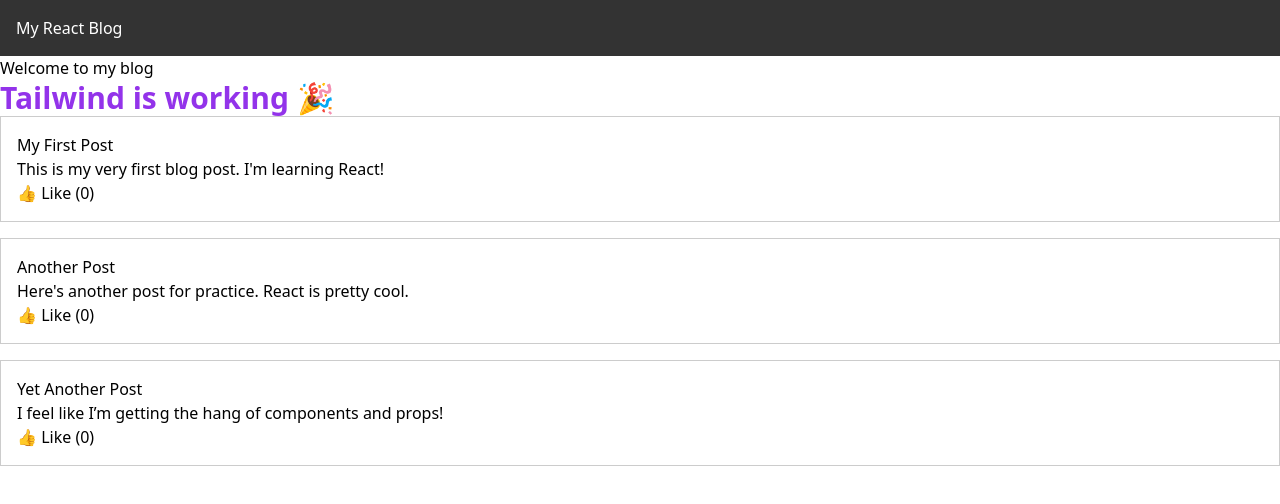
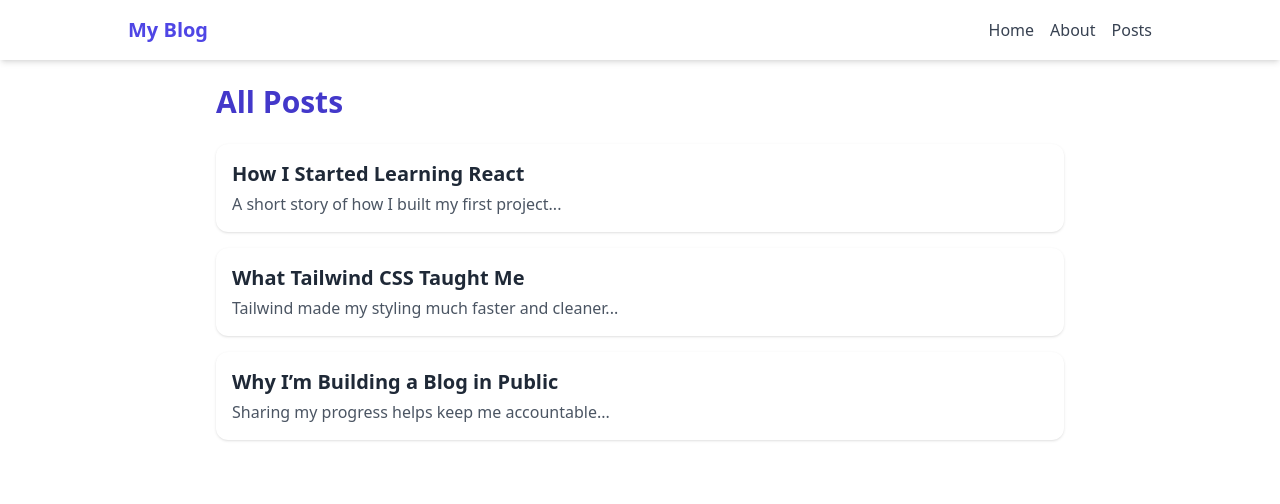
Before and after one commit to iamregha/react-blog-project, a React (Create React App) app: page /posts in a window 1280 px wide. Shown: the top 504 px of the page. Built offline with nearby package versions, Linux system fonts and the light colour scheme.

Commit message:
Day 3: Add Navbar, routing, and post list layout

```diff
--- a/package.json
+++ b/package.json
@@ -9,6 +9,7 @@
     "@testing-library/user-event": "^13.5.0",
     "react": "^19.1.0",
     "react-dom": "^19.1.0",
+    "react-router-dom": "^7.6.2",
     "react-scripts": "5.0.1",
     "web-vitals": "^2.1.4"
   },
--- a/src/App.js
+++ b/src/App.js
@@ -1,43 +1,20 @@
-import React from 'react';
-import Header from './Header';
-import Post from './Post';
+import Posts from "./pages/Posts";
+import { BrowserRouter as Router, Routes, Route } from "react-router-dom";
+import Navbar from "./components/Navbar";
+import Home from "./pages/Home";
+import About from "./pages/About";
 
 function App() {
-  const posts = [
-    {
-      id: 1,
-      title: 'My First Post',
-      content: 'This is my very first blog post. I\'m learning React!',
-    },
-    {
-      id: 2,
-      title: 'Another Post',
-      content: 'Here\'s another post for practice. React is pretty cool.',
-    },
-    {
-      id: 3,
-      title: 'Yet Another Post',
-      content: 'I feel like I’m getting the hang of components and props!',
-    },
-  ];
-
   return (
-    <div>
-      <Header />
-      <h1>Welcome to my blog</h1>
-      <h1 className="text-3xl font-bold text-purple-600">Tailwind is working 🎉</h1>
-
-      {posts.map((post) => (
-        <Post key={post.id} title={post.title} content={post.content} />
-      ))}
-    </div>
+    <Router>
+      <Navbar />
+      <Routes>
+        <Route path="/" element={<Home />} />
+        <Route path="/about" element={<About />} />
+        <Route path="/posts" element={<Posts />} />
+      </Routes>
+    </Router>
   );
 }
 
 export default App;
-// This code defines the main App component for a simple React blog application.
-// It imports the Header and Post components, defines a list of posts, and renders them in the main application view.
-// The App component serves as the root of the application, displaying a header and a list of blog posts.
-// The posts are passed to the Post component, which handles displaying each post's title and content.
-// The Header component is displayed at the top of the page, providing a consistent header for the blog.
-// The App component is the main entry point for the React application, rendering the header and a list of posts.
--- /dev/null
+++ b/src/components/Navbar.jsx
@@ -0,0 +1,24 @@
+import { Link } from "react-router-dom";
+
+const Navbar = () => (
+  <nav className="bg-white shadow-md p-4">
+    <div className="max-w-5xl mx-auto flex justify-between items-center">
+      <Link to="/" className="text-xl font-bold text-indigo-600">
+        My Blog
+      </Link>
+      <div className="space-x-4">
+        <Link to="/" className="text-gray-700 hover:text-indigo-500">
+          Home
+        </Link>
+        <Link to="/about" className="text-gray-700 hover:text-indigo-500">
+          About
+        </Link>
+        <Link to="/posts" className="text-gray-700 hover:text-indigo-500">
+        Posts
+        </Link>
+      </div>
+    </div>
+  </nav>
+);
+
+export default Navbar;
--- /dev/null
+++ b/src/pages/About.jsx
@@ -0,0 +1,7 @@
+const About = () => (
+  <div className="p-6">
+    <h1 className="text-2xl font-bold text-green-600">About This Blog</h1>
+    <p className="mt-4 text-gray-600">React + Tailwind is awesome!</p>
+  </div>
+);
+export default About;
--- /dev/null
+++ b/src/pages/Home.jsx
@@ -0,0 +1,7 @@
+const Home = () => (
+  <div className="p-6">
+    <h1 className="text-2xl font-bold text-blue-600">Welcome to My Blog</h1>
+    <p className="mt-4 text-gray-600">This is the home page.</p>
+  </div>
+);
+export default Home;
--- /dev/null
+++ b/src/pages/Posts.jsx
@@ -0,0 +1,38 @@
+const posts = [
+  {
+    id: 1,
+    title: "How I Started Learning React",
+    summary: "A short story of how I built my first project...",
+  },
+  {
+    id: 2,
+    title: "What Tailwind CSS Taught Me",
+    summary: "Tailwind made my styling much faster and cleaner...",
+  },
+  {
+    id: 3,
+    title: "Why I’m Building a Blog in Public",
+    summary: "Sharing my progress helps keep me accountable...",
+  },
+];
+
+const Posts = () => {
+  return (
+    <div className="p-6 max-w-4xl mx-auto">
+      <h1 className="text-3xl font-bold mb-6 text-indigo-700">All Posts</h1>
+      <div className="space-y-4">
+        {posts.map((post) => (
+          <div
+            key={post.id}
+            className="bg-white p-4 rounded-xl shadow hover:shadow-md transition"
+          >
+            <h2 className="text-xl font-semibold text-gray-800">{post.title}</h2>
+            <p className="text-gray-600 mt-1">{post.summary}</p>
+          </div>
+        ))}
+      </div>
+    </div>
+  );
+};
+
+export default Posts;
```
Also changed, not shown: 1 other file (tests, documents, lock files or other folders).
